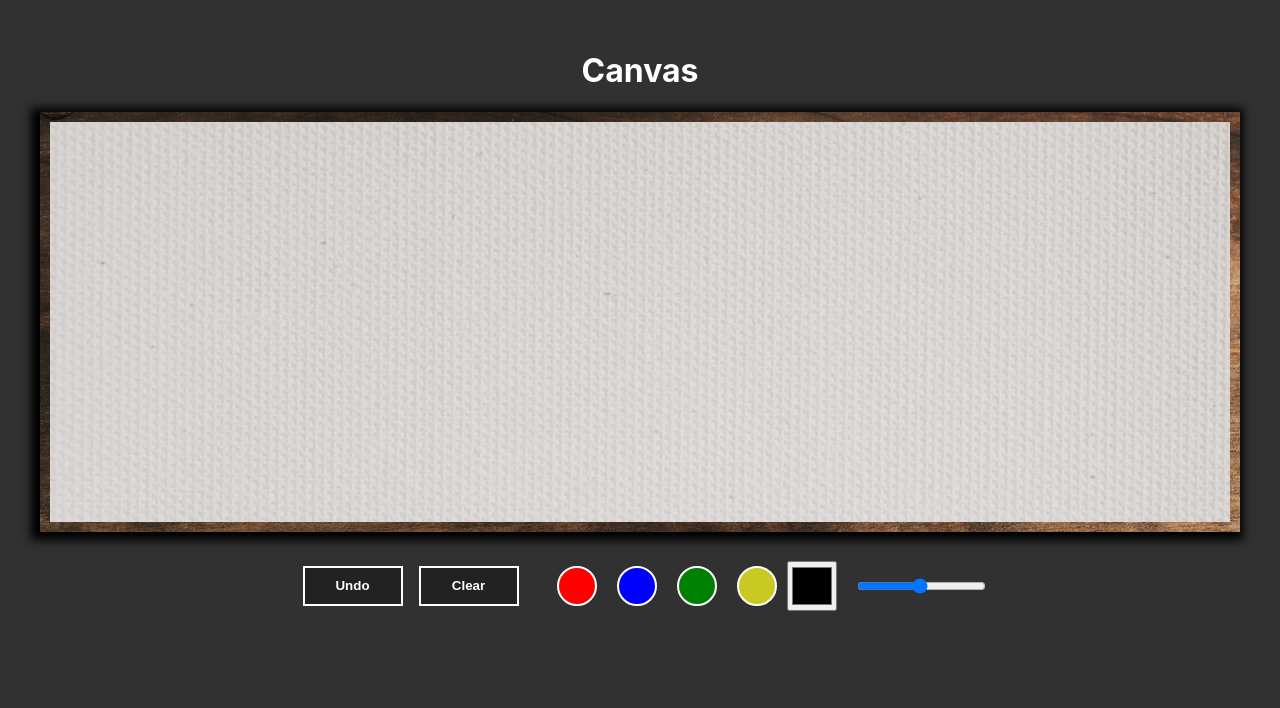
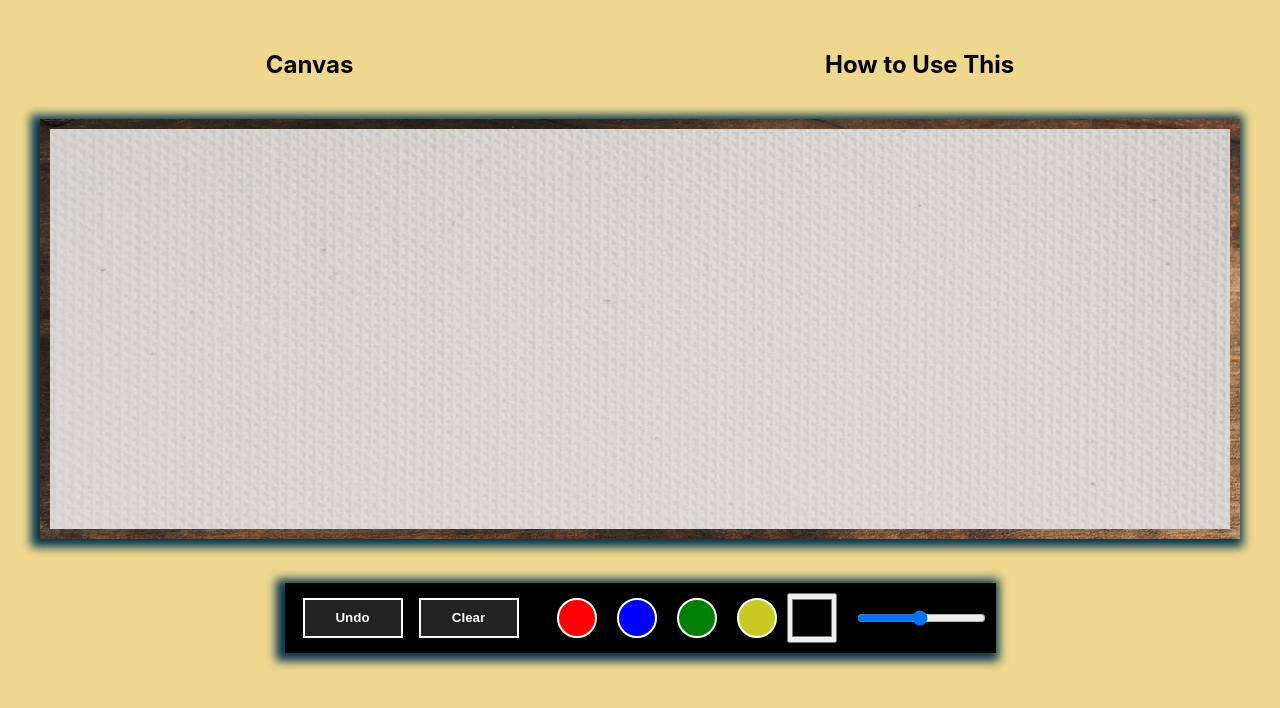
Before and after one commit to DavidVerghese/DrawingWithReact, a React (Create React App) app: page / in a window 1280 px wide. Shown: the top 708 px of the page. Built offline with nearby package versions, Linux system fonts and the light colour scheme.

Commit message:
changed color scheme

```diff
--- a/src/App.css
+++ b/src/App.css
@@ -3,8 +3,8 @@ body {
   margin: 0px;
   padding: 30px;
   overflow: hidden;
-  background: #313131;
-  color: white;
+  color: black;
+  background-color: #edd88d;
 }
 
 .app {
--- a/src/Components/Canvas/Canvas.css
+++ b/src/Components/Canvas/Canvas.css
@@ -1,8 +1,9 @@
 canvas {
-  box-shadow: -3px 2px 9px 6px black;
+  box-shadow: -3px 2px 9px 6px #033652;
   cursor: pointer;
   background-image: url("../../Pictures/Frame.jpeg");
   padding: 10px;
+  margin-top: 20px;
 }
 
 .fa-paint-brush {
--- a/src/Components/Header/Header.css
+++ b/src/Components/Header/Header.css
@@ -1,3 +1,5 @@
 header {
   display: flex;
+  justify-content: space-around;
+  width: 100%;
 }
--- a/src/Components/Header/Header.jsx
+++ b/src/Components/Header/Header.jsx
@@ -1,6 +1,6 @@
 import './Header.css';
 
 function Header() {
-  return <header><h1>Canvas</h1></header>
+  return <header><h2>Canvas</h2><h2>How to Use This</h2></header>
 }
 export default Header;
--- a/src/Components/Tools/Tools.css
+++ b/src/Components/Tools/Tools.css
@@ -2,8 +2,10 @@
   display: flex;
   justify-content: space-around;
   flex-direction: row;
-  margin-top: 15px;
+  margin-top: 40px;
   flex-wrap: wrap;
+  background-color: black;
+  box-shadow: -3px 2px 9px 6px #033652;
 }
 
 .tools .color-field {
```
